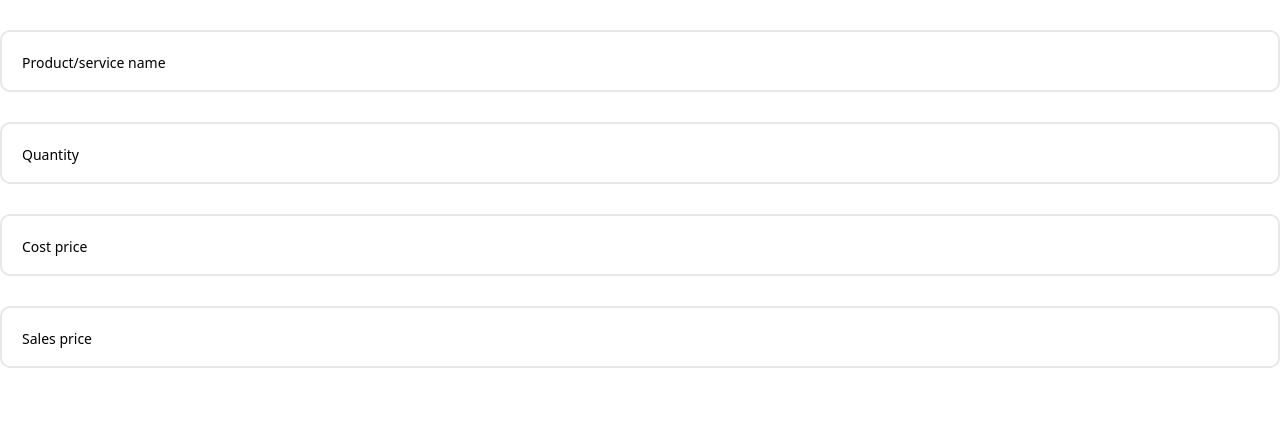
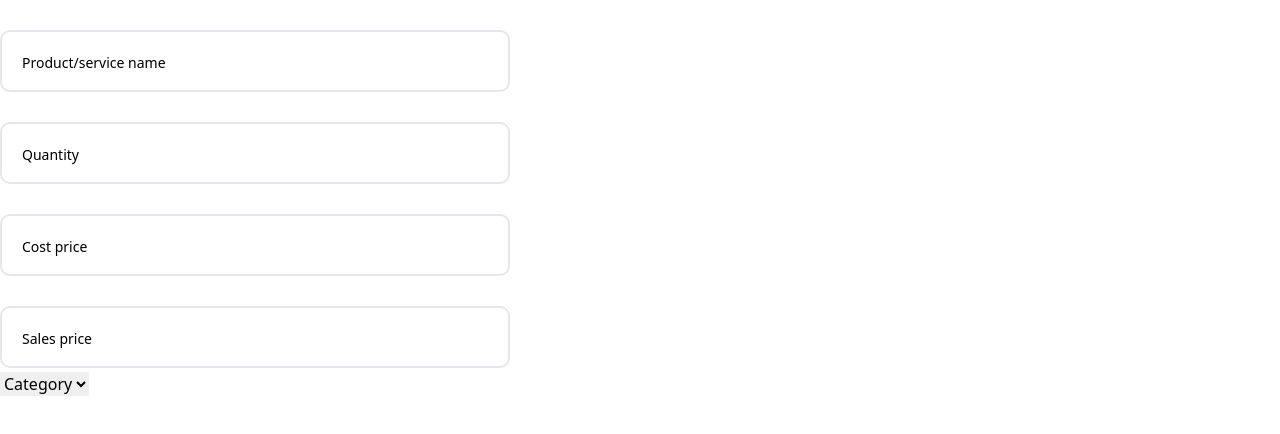
Before and after one commit to rh0se/inventory-admin, a React (Create React App) app: page / in a window 1280 px wide. Shown: the top 434 px of the page. Built offline with nearby package versions, Linux system fonts and the light colour scheme.

Commit message:
updated inventory form

```diff
--- a/src/App.css
+++ b/src/App.css
@@ -1,4 +1,5 @@
 .input_box {
+  width: min(510px, 100%);
   height: 62px;
   border-radius: 10px;
   border-width: 2px 2px;
@@ -6,6 +7,10 @@
   margin-top: 30px;
   position: relative;
   padding: 12px 20px;
+}
+
+.rows {
+  width: 162px !important;
 }
 
 .input_box input {
--- /dev/null
+++ b/src/components/CustomSelect.js
@@ -0,0 +1,14 @@
+import { ErrorMessage, useField } from "formik"
+const CustomSelect = ({ label, ...props }) => {
+    const [field, meta] = useField(props);
+
+    return (
+        <>
+            <label>{label}</label>
+            <select {...field} {...props} className={`${meta.touched && meta.error ? "input-error" : ""}border-[1px] border-[#F2F2F2] py-3 px-5 w-[510px]`} />
+            <ErrorMessage name={field.name} className="" />
+        </>
+    )
+}
+
+export default CustomSelect
--- a/src/components/InventoryForm.js
+++ b/src/components/InventoryForm.js
@@ -1,5 +1,6 @@
 import { Formik, Form, useFormik } from "formik";
 import CustomInput from "./CustomInput";
+import CustomSelect from "./CustomSelect";
 import { inventorySchema } from "../schemas/InventorySchema";
 import React from 'react'
 
@@ -20,29 +21,33 @@ const InventoryForm = () => {
                                 name="name"
                                 type="text"
                             />
-                            <div class="flex gap-3 mb-2">
+                            <div class="grid grid-cols-3 w-[510px] gap-3 justify-between mb-2">
                                 <CustomInput
-                                    className="w-[162px]"
                                     label="Quantity"
                                     name="Quantity"
                                     type="number"
                                 />
                                 <CustomInput
-                                    className="w-[162px]"
-
                                     label="Cost price"
                                     name="costPrice"
                                     type="number"
                                 />
                                 <CustomInput
-                                    className="w-[162px]"
-
                                     label="Sales price"
                                     name="salesPrice"
                                     type="number"
                                 />
                             </div>
-
+                            <CustomSelect
+                                label=""
+                                name="category"
+                                placeholder="Category">
+                                <option value="">Category</option>
+                                <option value="books">Books</option>
+                                <option value="food">Food</option>
+                                <option value="clothes">Clothes</option>
+                                <option value="other">Other</option>
+                            </CustomSelect>
 
                         </Form>
                     )}
--- a/src/schemas/InventorySchema.js
+++ b/src/schemas/InventorySchema.js
@@ -5,4 +5,8 @@ export const inventorySchema = yup.object().shape({
     Quantity: yup.number().positive().integer().required("Required"),
     costPrice: yup.number().positive().required("Required"),
     salesPrice: yup.number().positive().integer().required("Required"),
+    category: yup
+        .string()
+        .oneOf(["books", "food", "cloth", "other"], "Invalid Job Type")
+        .required("Required"),
 });
--- a/tailwind.config.js
+++ b/tailwind.config.js
@@ -2,6 +2,7 @@
 export const content = ["./src/**/*.{html,js}"];
 export const theme = {
   extend: {
+
     fontFamily: {
       inter: ["Inter", "sans-serif"]
     },
```
